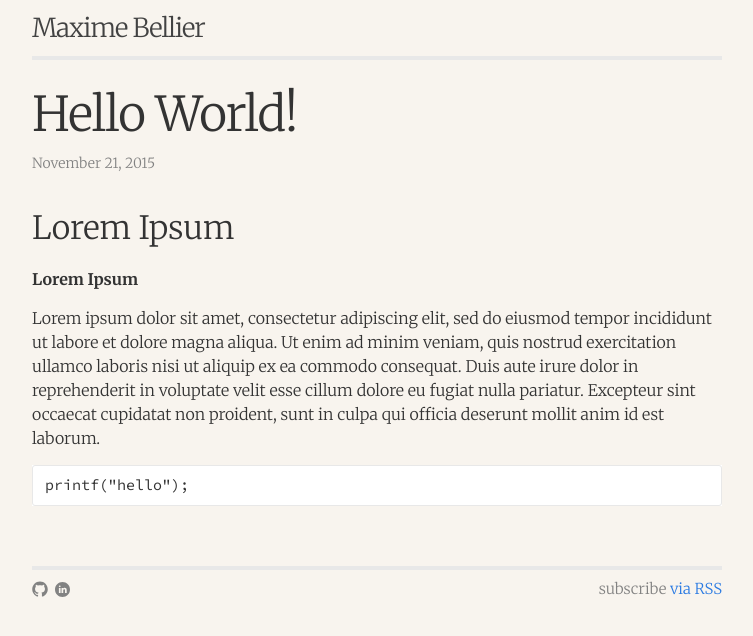
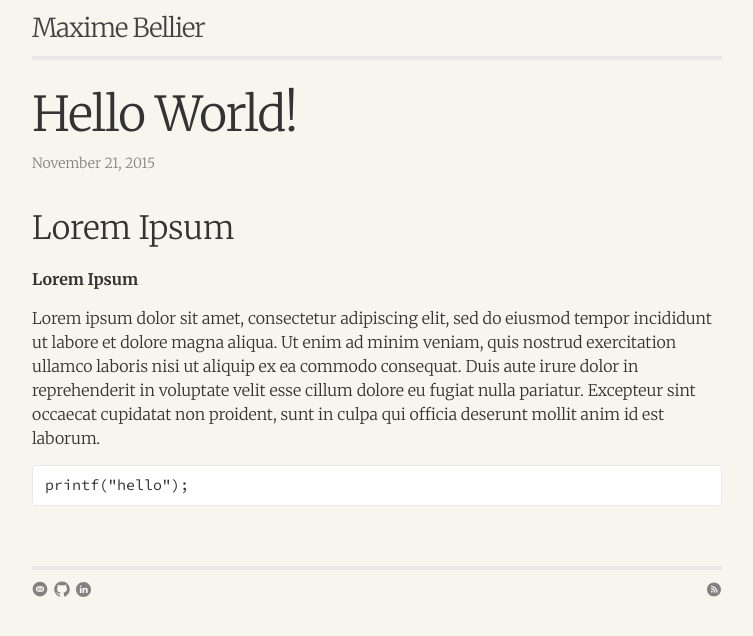
Before and after one commit to mbellier/mbellier.github.io, a Jekyll site: the page built from _posts/2015-11-21-hello-world.md, in a window 1280 px wide. Shown: the top 636 px of the page, without its empty margins (263-1016 px from the left). Built offline with Jekyll 4.4.1, drawn with Linux system fonts in a browser that asks for light colours.

Commit message:
Added email contact button

```diff
--- a/_config.yml
+++ b/_config.yml
@@ -1,6 +1,6 @@
 # Site settings
 title: Maxime Bellier
-email:
+email: "contactATmaximebellierDOTcom"
 description: > # this means to ignore newlines until "baseurl:"
 
 baseurl: "" # the subpath of your site, e.g. /blog/
--- a/_includes/footer.html
+++ b/_includes/footer.html
@@ -3,6 +3,16 @@
   <div class="footer-col-wrapper">
     <div class="footer-col  footer-col-1">
       <div class="social-media-list">
+        {% if site.email %}
+          <a href="mailto:{{ site.email }}" onmouseover="this.href=this.href.replace(/AT/g,'@').replace(/DOT/g,'.');">
+              <span class="icon  icon--email" title="Email" >
+                  <svg viewBox="0 0 24 24">
+                      <g id="Artboard-1" transform="translate(-755.000000, -659.000000)"><g id="slice" transform="translate(215.000000, 119.000000)"/><path d="M767,682 C773.075133,682 778,677.075133 778,671 C778,664.924867 773.075133,660 767,660 C760.924867,660 756,664.924867 756,671 C756,677.075133 760.924867,682 767,682 Z M761.778872,667 L772.221128,667 L767,671.362053 L761.778872,667 Z M773,667.650854 L773,674.295797 L769.013034,670.973326 L773,667.650854 Z M772.284983,675 L761.715017,675 L765.761828,671.619044 L767,672.650854 L768.238172,671.619044 L772.284983,675 Z M761,674.295797 L761,667.650854 L764.986966,670.973326 L761,674.295797 Z" /></g>
+                  </svg>
+              </span>
+          </a>
+        {% endif %}
+
         {% if site.github_username %}
           <a href="https://github.com/{{ site.github_username }}" title="GitHub">
             <span class="icon  icon--github">
@@ -28,7 +38,7 @@
           <a href="{{ site.linkedin_link }}" title="LinkedIn">
             <span class="icon  icon--linkedin">
                 <svg viewBox="0 0 64 64">
-                    <path fill="#828282"d="M50.837,48.137V36.425c0-6.275-3.35-9.195-7.816-9.195  c-3.604,0-5.219,1.983-6.119,3.374V27.71h-6.79c0.09,1.917,0,20.427,0,20.427h6.79V36.729c0-0.609,0.044-1.219,0.224-1.655  c0.49-1.22,1.607-2.483,3.482-2.483c2.458,0,3.44,1.873,3.44,4.618v10.929H50.837z M22.959,24.922c2.367,0,3.842-1.57,3.842-3.531  c-0.044-2.003-1.475-3.528-3.797-3.528s-3.841,1.524-3.841,3.528c0,1.961,1.474,3.531,3.753,3.531H22.959z M34,64  C17.432,64,4,50.568,4,34C4,17.431,17.432,4,34,4s30,13.431,30,30C64,50.568,50.568,64,34,64z M26.354,48.137V27.71h-6.789v20.427  H26.354z"/>
+                    <path fill="#828282" d="M50.837,48.137V36.425c0-6.275-3.35-9.195-7.816-9.195  c-3.604,0-5.219,1.983-6.119,3.374V27.71h-6.79c0.09,1.917,0,20.427,0,20.427h6.79V36.729c0-0.609,0.044-1.219,0.224-1.655  c0.49-1.22,1.607-2.483,3.482-2.483c2.458,0,3.44,1.873,3.44,4.618v10.929H50.837z M22.959,24.922c2.367,0,3.842-1.57,3.842-3.531  c-0.044-2.003-1.475-3.528-3.797-3.528s-3.841,1.524-3.841,3.528c0,1.961,1.474,3.531,3.753,3.531H22.959z M34,64  C17.432,64,4,50.568,4,34C4,17.431,17.432,4,34,4s30,13.431,30,30C64,50.568,50.568,64,34,64z M26.354,48.137V27.71h-6.789v20.427  H26.354z"/>
                 </svg>
             </span>
           </a>
@@ -37,14 +47,16 @@
     </div>
 
     <div class="footer-col  footer-col-2">
-      <ul class="contact-list">
-        <li><a href="mailto:{{ site.email }}">{{ site.email }}</a></li>
-      </ul>
     </div>
 
     <div class="footer-col  footer-col-3">
-      <!-- <p class="text">{{ site.description }}</p> -->
-      <p class="rss-subscribe">subscribe <a href="{{ "/feed.xml" | prepend: site.baseurl }}">via RSS</a></p>
+      <a href="{{ "/feed.xml" | prepend: site.baseurl }}">
+          <span class="icon  icon--rss">
+              <svg viewBox="0 0 56.693 56.693">
+                  <path d="M28.347,5.155c-13.6,0-24.625,11.025-24.625,24.625c0,13.602,11.024,24.625,24.625,24.625  c13.602,0,24.625-11.023,24.625-24.625C52.972,16.18,41.948,5.155,28.347,5.155z M20.71,40.89c-1.788,0-3.237-1.451-3.237-3.238  c0-1.789,1.449-3.238,3.237-3.238c1.787,0,3.238,1.449,3.238,3.238C23.948,39.438,22.497,40.89,20.71,40.89z M28.833,40.911  c0-3.057-1.182-5.928-3.33-8.082c-2.143-2.154-4.992-3.342-8.028-3.342v-4.674c8.84,0,16.03,7.223,16.03,16.098H28.833z   M37.089,40.915c0-10.867-8.795-19.711-19.606-19.711v-4.676c13.387,0,24.28,10.942,24.28,24.387H37.089z"/>
+              </svg>
+          </span>
+      </a>
     </div>
   </div>
 </footer>
```
